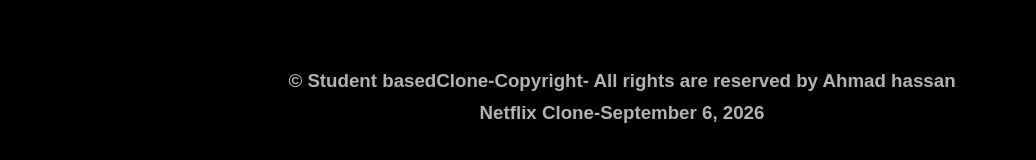
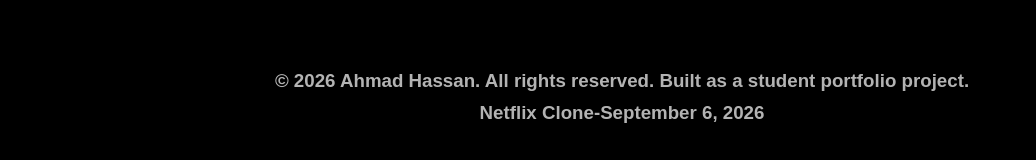
Before and after one commit to Ahmad-215/NETFLIX-Clone, a plain HTML site: page index.html in a window 1280 px wide. Shown: the part 3460-3620 px from the top of the page, without its empty margins (68-1104 px from the left). Drawn offline with Linux system fonts and the light colour scheme; a web font is replaced by a local one.

Commit message:
Update copyright notice in footer

```diff
--- a/index.html
+++ b/index.html
@@ -192,7 +192,7 @@
         </section>
         <section>
             <div class="copyright">
-                <h3>&copy Student basedClone-Copyright- All rights are reserved by Ahmad hassan</h3>
+                <h3>© 2026 Ahmad Hassan. All rights reserved. Built as a student portfolio project.</h3>
                 <h3>Netflix Clone-September 6, 2026</h3>
             </div>
         </section>
```
